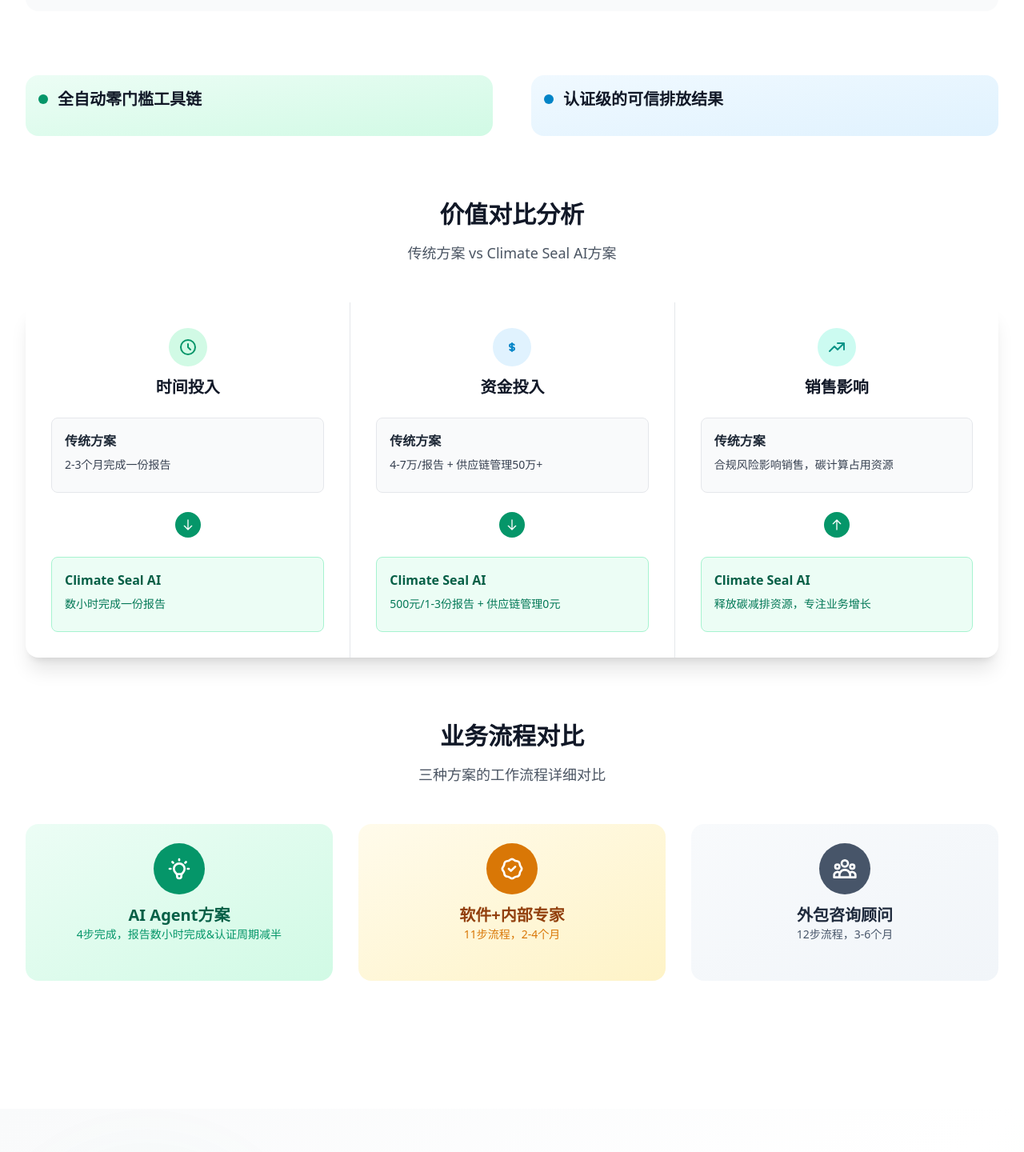
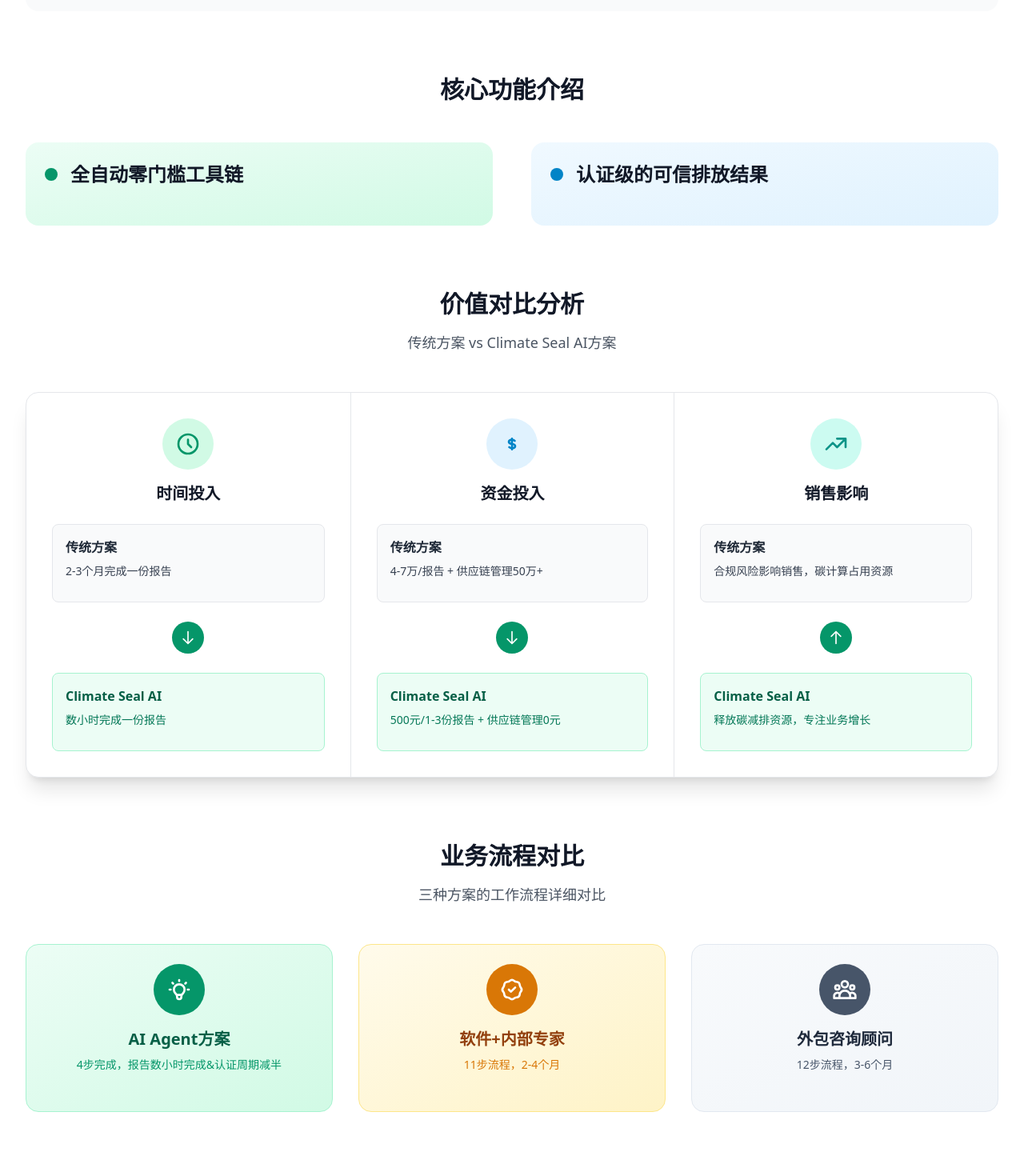
Before and after one commit to CaterpillarYu/climate-seal-web-718, a React (Vite) app: page / in a window 1280 px wide. Shown: the part 1710-3150 px from the top of the page at 80% size. Built offline with nearby package versions, Linux system fonts and the light colour scheme.

Commit message:
修复Solutions组件显示问题

```diff
--- a/src/components/Solutions.tsx
+++ b/src/components/Solutions.tsx
@@ -119,34 +119,38 @@ const Solutions: React.FC<SolutionsProps> = ({ onStartTrial }) => {
 
         {/* 第一部分：核心功能介绍 */}
         <div className="mb-20">
+          <div className="text-center mb-12">
+            <h2 className="text-3xl font-bold text-gray-900 mb-4">{t('solutions.coreFeatures.title')}</h2>
+          </div>
+
           <div className="grid lg:grid-cols-2 gap-12">
             {/* 全自动零门槛工具链 */}
-            <div className="bg-gradient-to-br from-emerald-50 to-emerald-100 rounded-2xl p-4 hover:shadow-lg transition-all duration-300">
-              <h3 className="text-xl font-bold text-gray-900 mb-4 flex items-center">
-                <div className="w-3 h-3 bg-emerald-600 rounded-full mr-3"></div>
+            <div className="bg-gradient-to-br from-emerald-50 to-emerald-100 rounded-2xl p-6 hover:shadow-lg transition-all duration-300">
+              <h3 className="text-2xl font-bold text-gray-900 mb-6 flex items-center">
+                <div className="w-4 h-4 bg-emerald-600 rounded-full mr-4"></div>
                 {t('solutions.coreFeatures.automation.title')}
               </h3>
-              <div className="space-y-2">
+              <div className="space-y-3">
                 {getTranslationArray('solutions.coreFeatures.automation.features').map((feature: string, index: number) => (
-                  <div key={index} className="flex items-start group hover:bg-white/50 p-2 rounded-lg transition-colors">
-                    <div className="w-2 h-2 bg-emerald-600 rounded-full mr-3 mt-2 flex-shrink-0 group-hover:scale-125 transition-transform"></div>
-                    <span className="text-gray-700 leading-tight text-sm">{feature}</span>
+                  <div key={index} className="flex items-start group hover:bg-white/50 p-3 rounded-lg transition-colors">
+                    <div className="w-2 h-2 bg-emerald-600 rounded-full mr-4 mt-2 flex-shrink-0 group-hover:scale-125 transition-transform"></div>
+                    <span className="text-gray-700 leading-relaxed">{feature}</span>
                   </div>
                 ))}
               </div>
             </div>
 
             {/* 认证级的可信排放结果 */}
-            <div className="bg-gradient-to-br from-sky-50 to-sky-100 rounded-2xl p-4 hover:shadow-lg transition-all duration-300">
-              <h3 className="text-xl font-bold text-gray-900 mb-4 flex items-center">
-                <div className="w-3 h-3 bg-sky-600 rounded-full mr-3"></div>
+            <div className="bg-gradient-to-br from-sky-50 to-sky-100 rounded-2xl p-6 hover:shadow-lg transition-all duration-300">
+              <h3 className="text-2xl font-bold text-gray-900 mb-6 flex items-center">
+                <div className="w-4 h-4 bg-sky-600 rounded-full mr-4"></div>
                 {t('solutions.coreFeatures.credibility.title')}
               </h3>
-              <div className="space-y-2">
+              <div className="space-y-3">
                 {getTranslationArray('solutions.coreFeatures.credibility.features').map((feature: string, index: number) => (
-                  <div key={index} className="flex items-start group hover:bg-white/50 p-2 rounded-lg transition-colors">
-                    <div className="w-2 h-2 bg-sky-600 rounded-full mr-3 mt-2 flex-shrink-0 group-hover:scale-125 transition-transform"></div>
-                    <span className="text-gray-700 leading-tight text-sm">{feature}</span>
+                  <div key={index} className="flex items-start group hover:bg-white/50 p-3 rounded-lg transition-colors">
+                    <div className="w-2 h-2 bg-sky-600 rounded-full mr-4 mt-2 flex-shrink-0 group-hover:scale-125 transition-transform"></div>
+                    <span className="text-gray-700 leading-relaxed">{feature}</span>
                   </div>
                 ))}
               </div>
@@ -161,13 +165,13 @@ const Solutions: React.FC<SolutionsProps> = ({ onStartTrial }) => {
             <p className="text-lg text-gray-600">{t('solutions.valueComparison.subtitle')}</p>
           </div>
 
-          <div className="bg-white rounded-2xl shadow-xl overflow-hidden">
+          <div className="bg-white rounded-2xl shadow-xl overflow-hidden border border-gray-200">
             <div className="grid md:grid-cols-3 divide-x divide-gray-200">
               {/* 时间投入对比 */}
               <div className="p-8">
                 <div className="text-center mb-6">
-                  <div className="w-12 h-12 bg-emerald-100 rounded-full flex items-center justify-center mx-auto mb-3">
-                    <svg className="w-6 h-6 text-emerald-600" fill="none" stroke="currentColor" viewBox="0 0 24 24">
+                  <div className="w-16 h-16 bg-emerald-100 rounded-full flex items-center justify-center mx-auto mb-4">
+                    <svg className="w-8 h-8 text-emerald-600" fill="none" stroke="currentColor" viewBox="0 0 24 24">
                       <path strokeLinecap="round" strokeLinejoin="round" strokeWidth={2} d="M12 8v4l3 3m6-3a9 9 0 11-18 0 9 9 0 0118 0z" />
                     </svg>
                   </div>
@@ -177,17 +181,17 @@ const Solutions: React.FC<SolutionsProps> = ({ onStartTrial }) => {
                 <div className="space-y-6">
                   <div className="bg-gray-50 border border-gray-200 rounded-lg p-4">
                     <h4 className="font-semibold text-gray-800 mb-2">{t('solutions.valueComparison.timeInvestment.traditional.title')}</h4>
-                    <p className="text-gray-700 text-sm mb-2">{t('solutions.valueComparison.timeInvestment.traditional.duration')}</p>
-                    <ul className="text-xs text-gray-600 space-y-1">
+                    <p className="text-gray-700 text-sm mb-3 font-medium">{t('solutions.valueComparison.timeInvestment.traditional.duration')}</p>
+                    <ul className="text-sm text-gray-600 space-y-1">
                       {getTranslationArray('solutions.valueComparison.timeInvestment.traditional.details').map((detail: string, index: number) => (
-                        <li key={index}>{detail}</li>
+                        <li key={index} className="leading-relaxed">{detail}</li>
                       ))}
                     </ul>
                   </div>
 
                   <div className="flex justify-center">
-                    <div className="w-8 h-8 bg-emerald-600 rounded-full flex items-center justify-center">
-                      <svg className="w-4 h-4 text-white" fill="none" stroke="currentColor" viewBox="0 0 24 24">
+                    <div className="w-10 h-10 bg-emerald-600 rounded-full flex items-center justify-center">
+                      <svg className="w-5 h-5 text-white" fill="none" stroke="currentColor" viewBox="0 0 24 24">
                         <path strokeLinecap="round" strokeLinejoin="round" strokeWidth={2} d="M19 14l-7 7m0 0l-7-7m7 7V3" />
                       </svg>
                     </div>
@@ -195,10 +199,10 @@ const Solutions: React.FC<SolutionsProps> = ({ onStartTrial }) => {
 
                   <div className="bg-emerald-50 border border-emerald-200 rounded-lg p-4">
                     <h4 className="font-semibold text-emerald-800 mb-2">{t('solutions.valueComparison.timeInvestment.climateSeal.title')}</h4>
-                    <p className="text-emerald-700 text-sm mb-2">{t('solutions.valueComparison.timeInvestment.climateSeal.duration')}</p>
-                    <ul className="text-xs text-emerald-600 space-y-1">
+                    <p className="text-emerald-700 text-sm mb-3 font-medium">{t('solutions.valueComparison.timeInvestment.climateSeal.duration')}</p>
+                    <ul className="text-sm text-emerald-600 space-y-1">
                       {getTranslationArray('solutions.valueComparison.timeInvestment.climateSeal.details').map((detail: string, index: number) => (
-                        <li key={index}>{detail}</li>
+                        <li key={index} className="leading-relaxed">{detail}</li>
                       ))}
                     </ul>
                   </div>
@@ -208,8 +212,8 @@ const Solutions: React.FC<SolutionsProps> = ({ onStartTrial }) => {
               {/* 资金投入对比 */}
               <div className="p-8">
                 <div className="text-center mb-6">
-                  <div className="w-12 h-12 bg-sky-100 rounded-full flex items-center justify-center mx-auto mb-3">
-                    <svg className="w-6 h-6 text-sky-600" fill="none" stroke="currentColor" viewBox="0 0 24 24">
+                  <div className="w-16 h-16 bg-sky-100 rounded-full flex items-center justify-center mx-auto mb-4">
+                    <svg className="w-8 h-8 text-sky-600" fill="none" stroke="currentColor" viewBox="0 0 24 24">
                       <path strokeLinecap="round" strokeLinejoin="round" strokeWidth={2} d="M12 8c-1.657 0-3 .895-3 2s1.343 2 3 2 3 .895 3 2-1.343 2-3 2m0-8c1.11 0 2.08.402 2.599 1M12 8V7m0 1v8m0 0v1m0-1c-1.11 0-2.08-.402-2.599-1" />
                     </svg>
                   </div>
@@ -219,17 +223,17 @@ const Solutions: React.FC<SolutionsProps> = ({ onStartTrial }) => {
                 <div className="space-y-6">
                   <div className="bg-gray-50 border border-gray-200 rounded-lg p-4">
                     <h4 className="font-semibold text-gray-800 mb-2">{t('solutions.valueComparison.financialInvestment.traditional.title')}</h4>
-                    <p className="text-gray-700 text-sm mb-2">{t('solutions.valueComparison.financialInvestment.traditional.cost')}</p>
-                    <ul className="text-xs text-gray-600 space-y-1">
+                    <p className="text-gray-700 text-sm mb-3 font-medium">{t('solutions.valueComparison.financialInvestment.traditional.cost')}</p>
+                    <ul className="text-sm text-gray-600 space-y-1">
                       {getTranslationArray('solutions.valueComparison.financialInvestment.traditional.details').map((detail: string, index: number) => (
-                        <li key={index}>{detail}</li>
+                        <li key={index} className="leading-relaxed">{detail}</li>
                       ))}
                     </ul>
                   </div>
 
                   <div className="flex justify-center">
-                    <div className="w-8 h-8 bg-emerald-600 rounded-full flex items-center justify-center">
-                      <svg className="w-4 h-4 text-white" fill="none" stroke="currentColor" viewBox="0 0 24 24">
+                    <div className="w-10 h-10 bg-emerald-600 rounded-full flex items-center justify-center">
+                      <svg className="w-5 h-5 text-white" fill="none" stroke="currentColor" viewBox="0 0 24 24">
                         <path strokeLinecap="round" strokeLinejoin="round" strokeWidth={2} d="M19 14l-7 7m0 0l-7-7m7 7V3" />
                       </svg>
                     </div>
@@ -237,10 +241,10 @@ const Solutions: React.FC<SolutionsProps> = ({ onStartTrial }) => {
 
                   <div className="bg-emerald-50 border border-emerald-200 rounded-lg p-4">
                     <h4 className="font-semibold text-emerald-800 mb-2">{t('solutions.valueComparison.financialInvestment.climateSeal.title')}</h4>
-                    <p className="text-emerald-700 text-sm mb-2">{t('solutions.valueComparison.financialInvestment.climateSeal.cost')}</p>
-                    <ul className="text-xs text-emerald-600 space-y-1">
+                    <p className="text-emerald-700 text-sm mb-3 font-medium">{t('solutions.valueComparison.financialInvestment.climateSeal.cost')}</p>
+                    <ul className="text-sm text-emerald-600 space-y-1">
                       {getTranslationArray('solutions.valueComparison.financialInvestment.climateSeal.details').map((detail: string, index: number) => (
-                        <li key={index}>{detail}</li>
+                        <li key={index} className="leading-relaxed">{detail}</li>
                       ))}
                     </ul>
                   </div>
@@ -250,8 +254,8 @@ const Solutions: React.FC<SolutionsProps> = ({ onStartTrial }) => {
               {/* 销售影响对比 */}
               <div className="p-8">
                 <div className="text-center mb-6">
-                  <div className="w-12 h-12 bg-teal-100 rounded-full flex items-center justify-center mx-auto mb-3">
-                    <svg className="w-6 h-6 text-teal-600" fill="none" stroke="currentColor" viewBox="0 0 24 24">
+                  <div className="w-16 h-16 bg-teal-100 rounded-full flex items-center justify-center mx-auto mb-4">
+                    <svg className="w-8 h-8 text-teal-600" fill="none" stroke="currentColor" viewBox="0 0 24 24">
                       <path strokeLinecap="round" strokeLinejoin="round" strokeWidth={2} d="M13 7h8m0 0v8m0-8l-8 8-4-4-6 6" />
                     </svg>
                   </div>
@@ -261,17 +265,17 @@ const Solutions: React.FC<SolutionsProps> = ({ onStartTrial }) => {
                 <div className="space-y-6">
                   <div className="bg-gray-50 border border-gray-200 rounded-lg p-4">
                     <h4 className="font-semibold text-gray-800 mb-2">{t('solutions.valueComparison.salesImpact.traditional.title')}</h4>
-                    <p className="text-gray-700 text-sm mb-2">{t('solutions.valueComparison.salesImpact.traditional.impact')}</p>
-                    <ul className="text-xs text-gray-600 space-y-1">
+                    <p className="text-gray-700 text-sm mb-3 font-medium">{t('solutions.valueComparison.salesImpact.traditional.impact')}</p>
+                    <ul className="text-sm text-gray-600 space-y-1">
                       {getTranslationArray('solutions.valueComparison.salesImpact.traditional.details').map((detail: string, index: number) => (
-                        <li key={index}>{detail}</li>
+                        <li key={index} className="leading-relaxed">{detail}</li>
                       ))}
                     </ul>
                   </div>
 
                   <div className="flex justify-center">
-                    <div className="w-8 h-8 bg-emerald-600 rounded-full flex items-center justify-center">
-                      <svg className="w-4 h-4 text-white" fill="none" stroke="currentColor" viewBox="0 0 24 24">
+                    <div className="w-10 h-10 bg-emerald-600 rounded-full flex items-center justify-center">
+                      <svg className="w-5 h-5 text-white" fill="none" stroke="currentColor" viewBox="0 0 24 24">
                         <path strokeLinecap="round" strokeLinejoin="round" strokeWidth={2} d="M5 10l7-7m0 0l7 7m-7-7v18" />
                       </svg>
                     </div>
@@ -279,10 +283,10 @@ const Solutions: React.FC<SolutionsProps> = ({ onStartTrial }) => {
 
                   <div className="bg-emerald-50 border border-emerald-200 rounded-lg p-4">
                     <h4 className="font-semibold text-emerald-800 mb-2">{t('solutions.valueComparison.salesImpact.climateSeal.title')}</h4>
-                    <p className="text-emerald-700 text-sm mb-2">{t('solutions.valueComparison.salesImpact.climateSeal.impact')}</p>
-                    <ul className="text-xs text-emerald-600 space-y-1">
+                    <p className="text-emerald-700 text-sm mb-3 font-medium">{t('solutions.valueComparison.salesImpact.climateSeal.impact')}</p>
+                    <ul className="text-sm text-emerald-600 space-y-1">
                       {getTranslationArray('solutions.valueComparison.salesImpact.climateSeal.details').map((detail: string, index: number) => (
-                        <li key={index}>{detail}</li>
+                        <li key={index} className="leading-relaxed">{detail}</li>
                       ))}
                     </ul>
                   </div>
@@ -301,15 +305,15 @@ const Solutions: React.FC<SolutionsProps> = ({ onStartTrial }) => {
 
           <div className="grid lg:grid-cols-3 gap-8">
             {/* AI Agent方案 - 4步 */}
-            <div className="bg-gradient-to-br from-emerald-50 to-emerald-100 rounded-2xl p-6 hover:shadow-lg transition-all duration-300">
+            <div className="bg-gradient-to-br from-emerald-50 to-emerald-100 rounded-2xl p-6 hover:shadow-lg transition-all duration-300 border border-emerald-200">
               <div className="text-center mb-6">
-                <div className="w-16 h-16 bg-emerald-600 rounded-full flex items-center justify-center mx-auto mb-3">
+                <div className="w-16 h-16 bg-emerald-600 rounded-full flex items-center justify-center mx-auto mb-4">
                   <svg className="w-8 h-8 text-white" fill="none" stroke="currentColor" viewBox="0 0 24 24">
                     <path strokeLinecap="round" strokeLinejoin="round" strokeWidth={2} d="M9.663 17h4.673M12 3v1m6.364 1.636l-.707.707M21 12h-1M4 12H3m3.343-5.657l-.707-.707m2.828 9.9a5 5 0 117.072 0l-.548.547A3.374 3.374 0 0014 18.469V19a2 2 0 11-4 0v-.531c0-.895-.356-1.754-.988-2.386l-.548-.547z" />
                   </svg>
                 </div>
                 <h3 className="text-xl font-bold text-emerald-800">{t('solutions.processComparison.aiAgent.title')}</h3>
-                <p className="text-sm text-emerald-600">{t('solutions.processComparison.aiAgent.description')}</p>
+                <p className="text-sm text-emerald-600 mt-2">{t('solutions.processComparison.aiAgent.description')}</p>
               </div>
 
               <div className="space-y-4">
@@ -318,7 +322,7 @@ const Solutions: React.FC<SolutionsProps> = ({ onStartTrial }) => {
                     <div className="flex items-center group">
                       <div className="w-8 h-8 bg-emerald-600 rounded-full flex items-center justify-center text-white font-bold text-sm mr-4 group-hover:scale-110 transition-transform">{index + 1}</div>
                       <div className="flex-1">
-                        <h4 className="font-semibold text-gray-900 text-sm">{stepTitle}</h4>
+                        <h4 className="font-semibold text-gray-900">{stepTitle}</h4>
                       </div>
                     </div>
                     {index < getTranslationArray('solutions.processComparison.aiAgent.steps').length - 1 && (
@@ -332,15 +336,15 @@ const Solutions: React.FC<SolutionsProps> = ({ onStartTrial }) => {
             </div>
 
             {/* 购买软件+内部专家 - 11步 */}
-            <div className="bg-gradient-to-br from-amber-50 to-amber-100 rounded-2xl p-6 hover:shadow-lg transition-all duration-300">
+            <div className="bg-gradient-to-br from-amber-50 to-amber-100 rounded-2xl p-6 hover:shadow-lg transition-all duration-300 border border-amber-200">
               <div className="text-center mb-6">
-                <div className="w-16 h-16 bg-amber-600 rounded-full flex items-center justify-center mx-auto mb-3">
+                <div className="w-16 h-16 bg-amber-600 rounded-full flex items-center justify-center mx-auto mb-4">
                   <svg className="w-8 h-8 text-white" fill="none" stroke="currentColor" viewBox="0 0 24 24">
                     <path strokeLinecap="round" strokeLinejoin="round" strokeWidth={2} d="M9 12l2 2 4-4M7.835 4.697a3.42 3.42 0 001.946-.806 3.42 3.42 0 014.438 0 3.42 3.42 0 001.946.806 3.42 3.42 0 013.138 3.138 3.42 3.42 0 00.806 1.946 3.42 3.42 0 010 4.438 3.42 3.42 0 00-.806 1.946 3.42 3.42 0 01-3.138 3.138 3.42 3.42 0 00-1.946.806 3.42 3.42 0 01-4.438 0 3.42 3.42 0 00-1.946-.806 3.42 3.42 0 01-3.138-3.138 3.42 3.42 0 00-.806-1.946 3.42 3.42 0 010-4.438 3.42 3.42 0 00.806-1.946 3.42 3.42 0 013.138-3.138z" />
                   </svg>
                 </div>
                 <h3 className="text-xl font-bold text-amber-800">{t('solutions.processComparison.softwareExpert.title')}</h3>
-                <p className="text-sm text-amber-600">{t('solutions.processComparison.softwareExpert.description')}</p>
+                <p className="text-sm text-amber-600 mt-2">{t('solutions.processComparison.softwareExpert.description')}</p>
               </div>
 
               <div className="space-y-3 max-h-96 overflow-y-auto">
@@ -349,7 +353,7 @@ const Solutions: React.FC<SolutionsProps> = ({ onStartTrial }) => {
                     <div className="flex items-center group">
                       <div className="w-6 h-6 bg-amber-600 rounded-full flex items-center justify-center text-white font-bold text-xs mr-3 group-hover:scale-110 transition-transform">{index + 1}</div>
                       <div className="flex-1">
-                        <h4 className="font-semibold text-gray-900 text-xs">{stepTitle}</h4>
+                        <h4 className="font-semibold text-gray-900 text-sm">{stepTitle}</h4>
                       </div>
                     </div>
                     {index < getTranslationArray('solutions.processComparison.softwareExpert.steps').length - 1 && (
@@ -363,15 +367,15 @@ const Solutions: React.FC<SolutionsProps> = ({ onStartTrial }) => {
             </div>
 
             {/* 外包咨询顾问 - 12步 */}
-            <div className="bg-gradient-to-br from-slate-50 to-slate-100 rounded-2xl p-6 hover:shadow-lg transition-all duration-300">
+            <div className="bg-gradient-to-br from-slate-50 to-slate-100 rounded-2xl p-6 hover:shadow-lg transition-all duration-300 border border-slate-200">
               <div className="text-center mb-6">
-                <div className="w-16 h-16 bg-slate-600 rounded-full flex items-center justify-center mx-auto mb-3">
+                <div className="w-16 h-16 bg-slate-600 rounded-full flex items-center justify-center mx-auto mb-4">
                   <svg className="w-8 h-8 text-white" fill="none" stroke="currentColor" viewBox="0 0 24 24">
                     <path strokeLinecap="round" strokeLinejoin="round" strokeWidth={2} d="M17 20h5v-2a3 3 0 00-5.356-1.857M17 20H7m10 0v-2c0-.656-.126-1.283-.356-1.857M7 20H2v-2a3 3 0 015.356-1.857M7 20v-2c0-.656.126-1.283.356-1.857m0 0a5.002 5.002 0 019.288 0M15 7a3 3 0 11-6 0 3 3 0 016 0zm6 3a2 2 0 11-4 0 2 2 0 014 0zM7 10a2 2 0 11-4 0 2 2 0 014 0z" />
                   </svg>
                 </div>
                 <h3 className="text-xl font-bold text-slate-800">{t('solutions.processComparison.consultant.title')}</h3>
-                <p className="text-sm text-slate-600">{t('solutions.processComparison.consultant.description')}</p>
+                <p className="text-sm text-slate-600 mt-2">{t('solutions.processComparison.consultant.description')}</p>
               </div>
 
               <div className="space-y-3 max-h-96 overflow-y-auto">
@@ -380,7 +384,7 @@ const Solutions: React.FC<SolutionsProps> = ({ onStartTrial }) => {
                     <div className="flex items-center group">
                       <div className="w-6 h-6 bg-slate-600 rounded-full flex items-center justify-center text-white font-bold text-xs mr-3 group-hover:scale-110 transition-transform">{index + 1}</div>
                       <div className="flex-1">
-                        <h4 className="font-semibold text-gray-900 text-xs">{stepTitle}</h4>
+                        <h4 className="font-semibold text-gray-900 text-sm">{stepTitle}</h4>
                       </div>
                     </div>
                     {index < getTranslationArray('solutions.processComparison.consultant.steps').length - 1 && (
```
